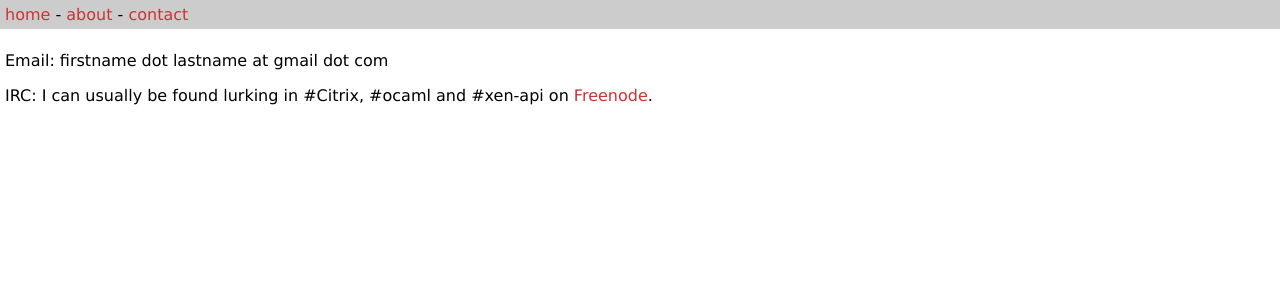
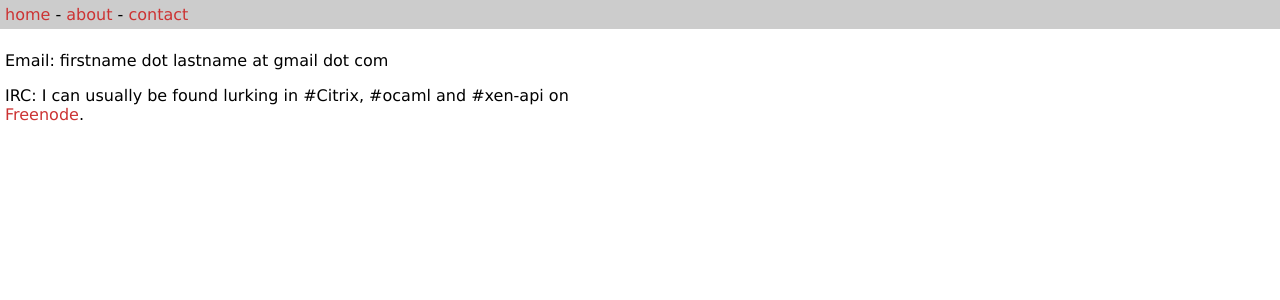
Before and after one commit to johnelse/johnelse.github.com, a Jekyll site: the page built from contact/index.html, in a window 1280 px wide. Shown: the top 300 px of the page. Built offline with Jekyll 4.4.1, drawn with Linux system fonts in a browser that asks for light colours.

Commit message:
Set maximum content width
Signed-off-by: John Else <john.else@citrix.com>

```diff
--- a/css/style.css
+++ b/css/style.css
@@ -18,6 +18,7 @@ div#header {
 
 div#content {
     height: 100%;
+    max-width: 640px;
     padding: 35px 5px 5px 5px;
     overflow: auto;
 }
```
